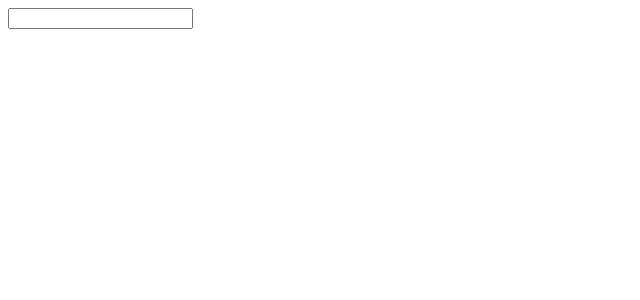
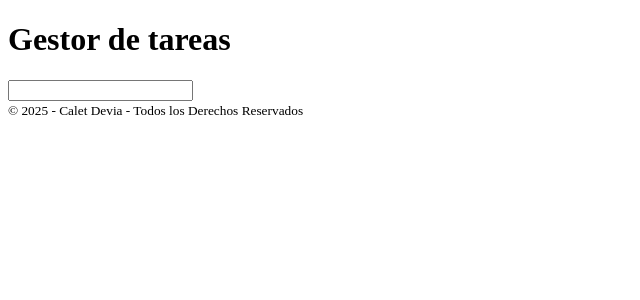
Before and after one commit to Ledtius/Task-Management-React, a React (Vite) app: page / in a window 1280 px wide. Shown: the top 300 px of the page, without its empty margins (0-640 px from the left). Built offline with nearby package versions, Linux system fonts and the light colour scheme.

Commit message:
Created Footer structure

```diff
--- a/src/App.jsx
+++ b/src/App.jsx
@@ -1,9 +1,15 @@
 import TaskForm from "./components/Task/TaskForm";
+
+import Header from "./components/Layout/Header";
+
+import Footer from "./components/Layout/Footer";
 
 const App = () => {
   return (
     <>
+      <Header />
       <TaskForm />
+      <Footer />
     </>
   );
 };
--- a/src/components/Layout/Footer.jsx
+++ b/src/components/Layout/Footer.jsx
@@ -0,0 +1,11 @@
+const Footer = () => {
+  return (
+    <>
+      <footer>
+        <small> © 2025 - Calet Devia - Todos los Derechos Reservados</small>
+      </footer>
+    </>
+  );
+};
+
+export default Footer;
```
